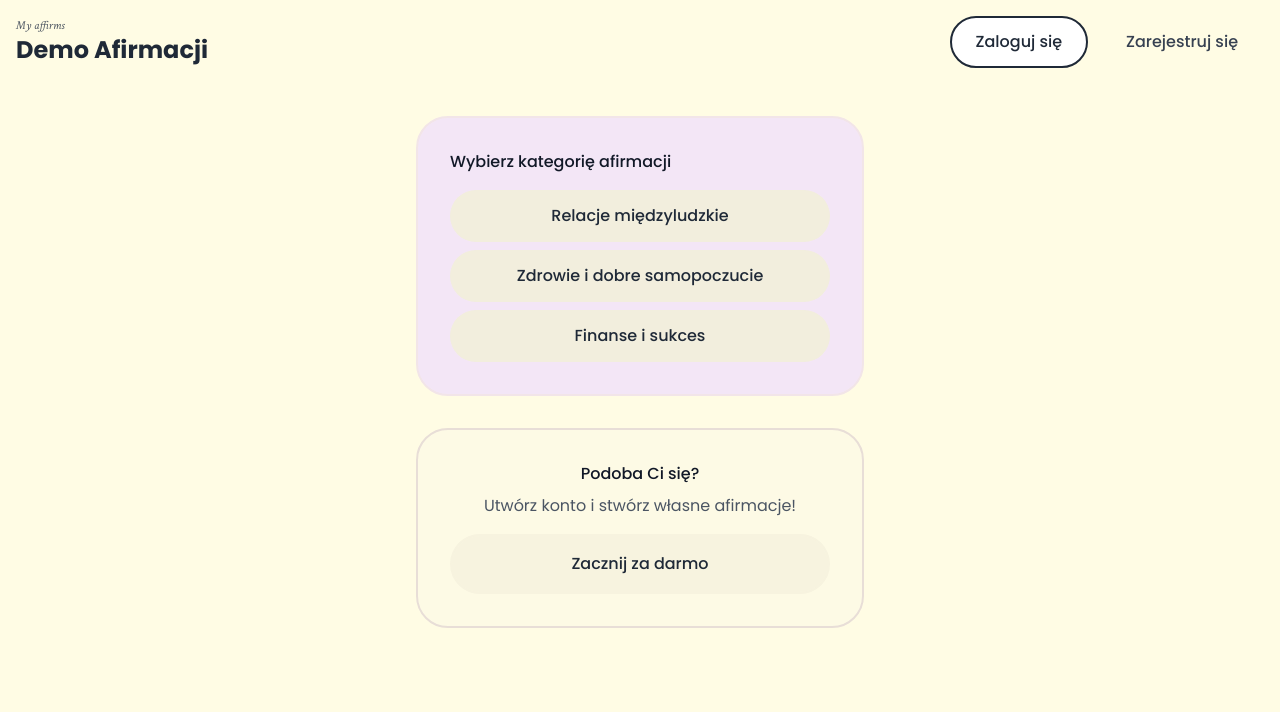
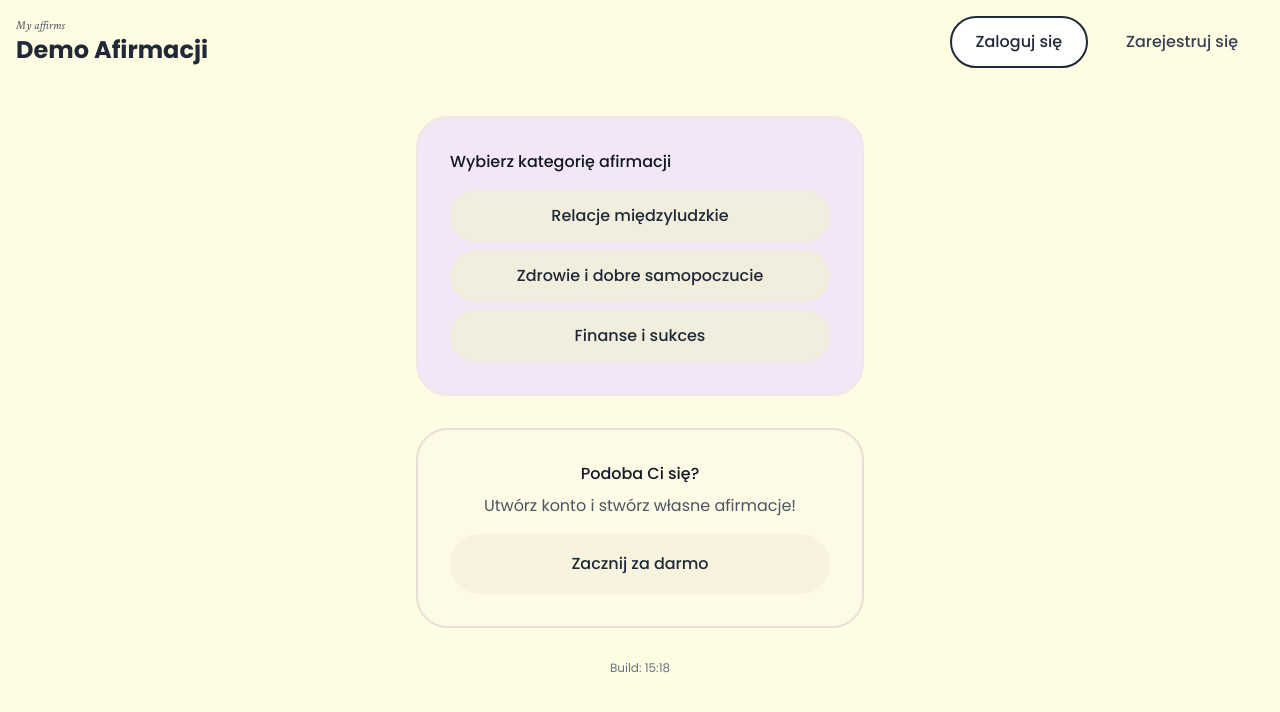
Before and after one commit to procodeeu/MyAffirms, a Nuxt app: page /landing in a window 1280 px wide. Shown: the top 712 px of the page. Built offline with nearby package versions, Linux system fonts and the light colour scheme.

Commit message:
fix:ci: avoid overwrite of build bundle

```diff
--- a/nuxt.config.ts
+++ b/nuxt.config.ts
@@ -2,12 +2,15 @@ export default defineNuxtConfig({
   devtools: { enabled: true },
   modules: [
     '@nuxtjs/tailwindcss',
-    '@pinia/nuxt',
-    '@vite-pwa/nuxt'
+    '@pinia/nuxt'
+    // '@vite-pwa/nuxt' - temporarily disabled
   ],
   ssr: false,
   nitro: {
-    preset: 'static'
+    preset: 'static',
+    prerender: {
+      routes: ['/']
+    }
   },
   devServer: {
     port: 3011
@@ -18,9 +21,13 @@ export default defineNuxtConfig({
   routeRules: {},
   pwa: {
     registerType: 'autoUpdate',
+    strategies: 'generateSW',
     workbox: {
       navigateFallback: '/',
       globPatterns: ['**/*.{js,css,html,png,svg,ico}'],
+      cleanupOutdatedCaches: false,
+      dontCacheBustURLsMatching: /^\/_nuxt\//,
+      skipWaiting: true,
     },
     client: {
       installPrompt: true,
--- a/pages/landing.vue
+++ b/pages/landing.vue
@@ -165,12 +165,20 @@
           Zacznij za darmo
         </button>
       </div>
+
+      <!-- Build Version Footer -->
+      <div class="text-center mt-8 mb-4">
+        <div class="text-xs text-gray-500">
+          Build: {{ BUILD_VERSION }}
+        </div>
+      </div>
     </div>
   </div>
 </template>
 
 <script setup>
 import { Play, Square, SkipForward } from 'lucide-vue-next'
+import { BUILD_VERSION } from '~/utils/version.js'
 
 const demoProjects = ref([
   {
--- a/utils/version.js
+++ b/utils/version.js
@@ -1,3 +1,3 @@
 
-export const BUILD_VERSION = '14:52';
-export const BUILD_DATE = '2025-06-25T12:52:07.390Z';
+export const BUILD_VERSION = '15:18';
+export const BUILD_DATE = '2025-06-25T13:18:47.256Z';
```
Also changed, not shown: firebase.json, 1 other file (tests, documents, lock files or other folders).
